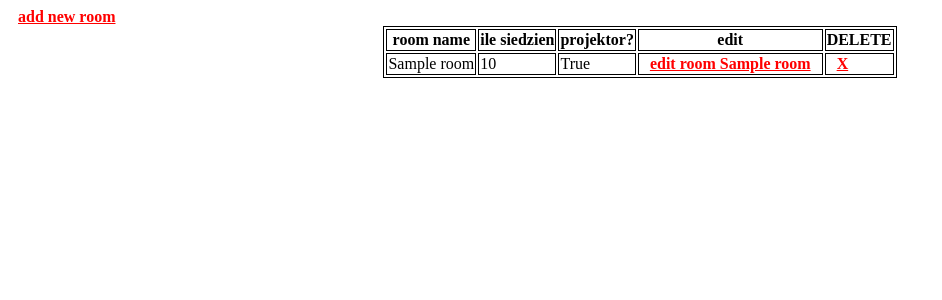
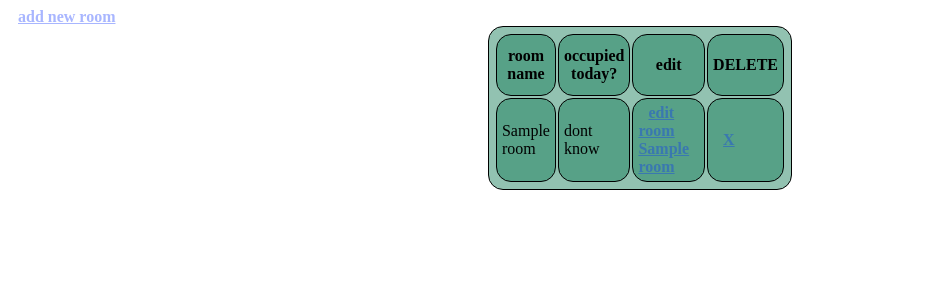
Before and after one commit to j3mierz/Rooms_reservation_app, a Django app: page /home/ in a window 1280 px wide. Shown: the top 300 px of the page, without its empty margins (0-942 px from the left). Run offline with Django 5.2, Linux system fonts and the light colour scheme; tables that the repository leaves empty hold one stand-in row (values such as "Sample post").

Commit message:
home page changed

```diff
--- a/myapp/models.py
+++ b/myapp/models.py
@@ -3,6 +3,15 @@ from django.db import models
 
 # Create your models here.
 class Rooms(models.Model):
-    name = models.CharField(max_length=50)
+    name = models.CharField(max_length=50, unique=True)
     seats = models.IntegerField()
     projector = models.BooleanField()
+
+
+class RoomsReservation(models.Model):
+    date = models.DateField()
+    room = models.ForeignKey(Rooms, on_delete=models.CASCADE)
+    comment = models.TextField()
+
+    class Meta:
+        unique_together = ('date', 'room')
--- a/myapp/views.py
+++ b/myapp/views.py
@@ -19,7 +19,7 @@ class AddRoom(View):
         return render(request, 'add_room.html')
 
     def post(self, request):
-        name = request.POST.get('name')
+        name = request.POST.get('name') # TRY AND EXCEPT ON NAME BECAUSE NAME IS UNIQUE NOW
         seats = request.POST.get('seats')
         projector = request.POST.get('projector') == 'on'
         Rooms.objects.create(name=name, seats=seats, projector=projector)
--- a/templates/home_page.html
+++ b/templates/home_page.html
@@ -5,7 +5,8 @@
     <meta name="viewport"
           content="width=device-width, user-scalable=no, initial-scale=1.0, maximum-scale=1.0, minimum-scale=1.0">
     <meta http-equiv="X-UA-Compatible" content="ie=edge">
-    <title>Document</title>
+    <meta name="author" content="John Doe">
+    <title>Rooms</title>
     <style>
         h1, p {
             color: #4c67d2;
@@ -13,35 +14,43 @@
 
         }
         a {
-            color: #ff0000;
+            color: rgba(0, 42, 255, 0.34);
             font-weight: 900;
             padding: 10px;
         }
 
             table, th, td {
-        border: 1px solid black;
+                border: 1px solid black;
                 margin-left: auto;
-  margin-right: auto;
+                margin-right: auto;
+                border-radius: 15px;
+                background: rgba(19, 122, 86, 0.46);
+                padding: 5px;
+                width: 50px;
+                height: 50px;
         }
+        #bg{
+    background-size: 1800px 900px;
+    background-repeat: no-repeat;
+    background-position: top;
+    background-attachment: fixed;
+}
     </style>
+
 </head>
 <body>
 <a href="add_room/">add new room</a>
 <table>
 <tr>
     <th>room name</th>
-    <th>ile siedzien</th>
-    <th>projektor?</th>
+    <th>occupied today?</th>
     <th> edit</th>
     <th> DELETE</th>
 </tr>
 {% for room in rooms %}
     <tr>
     <td>{{ room.name }}</td>
-
-    <td>{{ room.seats }}</td>
-
-     <td>{{ room.projector }}</td>
+        <td> dont know</td>
 
         <td><a href="edit_room/{{ room.id }}">edit room {{ room.name }}</a></td>
 
```
Also changed, not shown: myapp/migrations/0004_roomsreservation.py (added), myapp/migrations/0005_alter_roomsreservation_unique_together.py (added), myapp/migrations/0006_alter_rooms_name.py (added).
